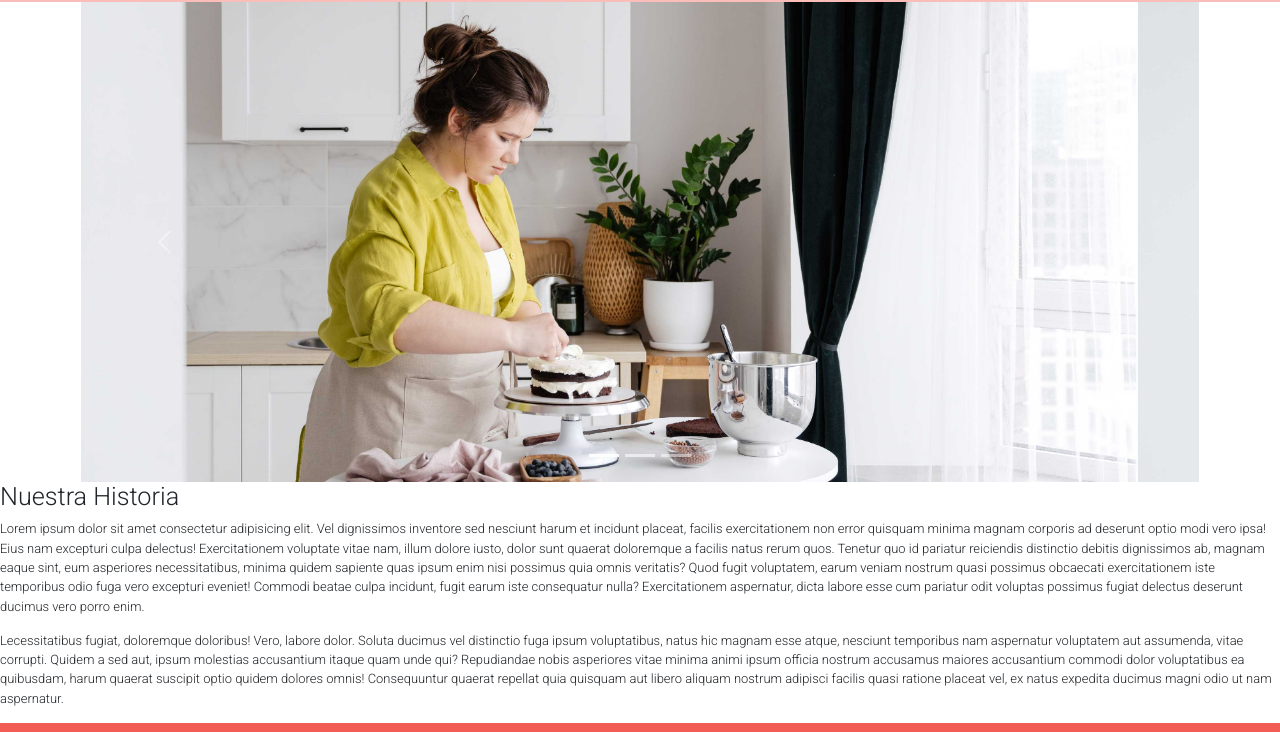
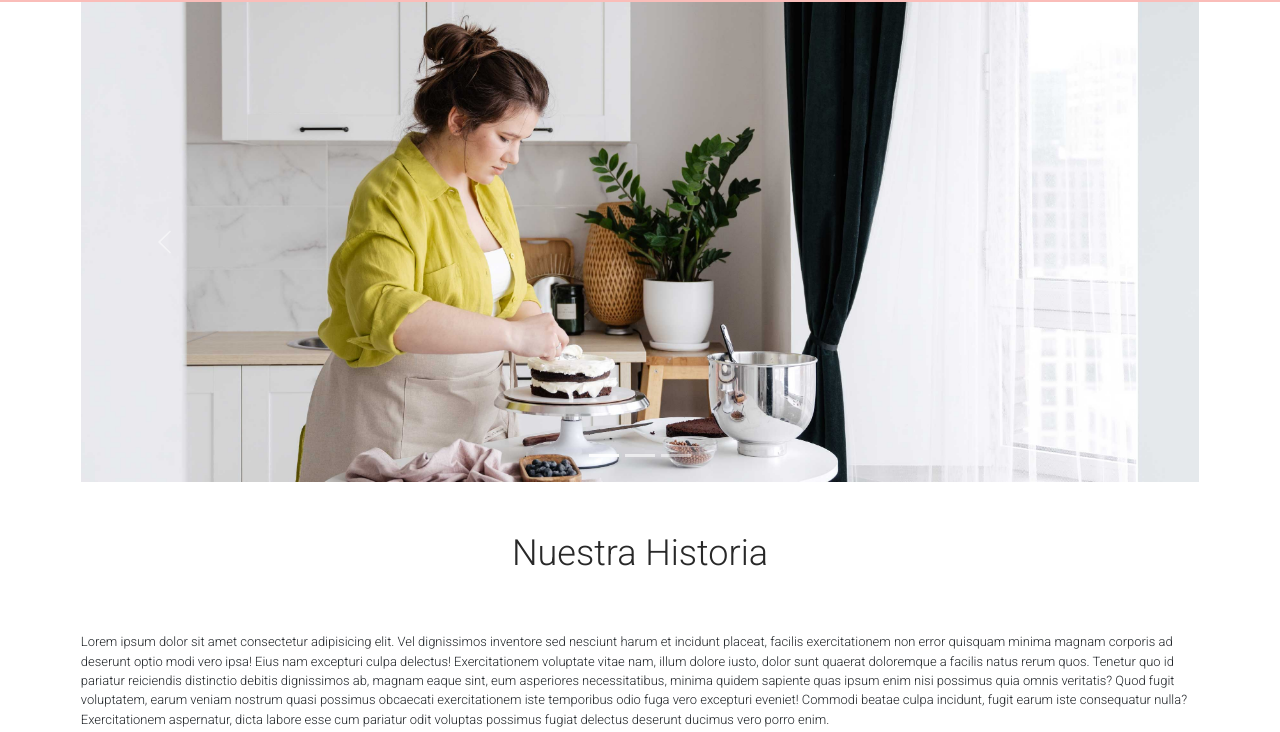
Before and after one commit to javierasila/desafio7-pasteleria-silva, a website: page pages/nosotros.html in a window 1280 px wide. Shown: the part 68-800 px from the top of the page. Drawn offline with nearby package versions, Linux system fonts and the light colour scheme.

Commit message:
Termiando pag nosotros

```diff
--- a/pages/nosotros.html
+++ b/pages/nosotros.html
@@ -59,12 +59,14 @@
                 </button>
               </div>
         </div>
-        <div class="nosotros__title">
-            <h3 class="main__title">Nuestra Historia</h3>
-        </div>
-        <div class="main__text">
-            <p>Lorem ipsum dolor sit amet consectetur adipisicing elit. Vel dignissimos inventore sed nesciunt harum et incidunt placeat, facilis exercitationem non error quisquam minima magnam corporis ad deserunt optio modi vero ipsa! Eius nam excepturi culpa delectus! Exercitationem voluptate vitae nam, illum dolore iusto, dolor sunt quaerat doloremque a facilis natus rerum quos. Tenetur quo id pariatur reiciendis distinctio debitis dignissimos ab, magnam eaque sint, eum asperiores necessitatibus, minima quidem sapiente quas ipsum enim nisi possimus quia omnis veritatis? Quod fugit voluptatem, earum veniam nostrum quasi possimus obcaecati exercitationem iste temporibus odio fuga vero excepturi eveniet! Commodi beatae culpa incidunt, fugit earum iste consequatur nulla? Exercitationem aspernatur, dicta labore esse cum pariatur odit voluptas possimus fugiat delectus deserunt ducimus vero porro enim. </p>
-            <p>Lecessitatibus fugiat, doloremque doloribus! Vero, labore dolor. Soluta ducimus vel distinctio fuga ipsum voluptatibus, natus hic magnam esse atque, nesciunt temporibus nam aspernatur voluptatem aut assumenda, vitae corrupti. Quidem a sed aut, ipsum molestias accusantium itaque quam unde qui? Repudiandae nobis asperiores vitae minima animi ipsum officia nostrum accusamus maiores accusantium commodi dolor voluptatibus ea quibusdam, harum quaerat suscipit optio quidem dolores omnis! Consequuntur quaerat repellat quia quisquam aut libero aliquam nostrum adipisci facilis quasi ratione placeat vel, ex natus expedita ducimus magni odio ut nam aspernatur.</p>
+        <div class="container">
+            <div class="nosotros__title">
+                <h3 class="main__title text-center">Nuestra Historia</h3>
+            </div>
+            <div class="main__text mb-5">
+                <p>Lorem ipsum dolor sit amet consectetur adipisicing elit. Vel dignissimos inventore sed nesciunt harum et incidunt placeat, facilis exercitationem non error quisquam minima magnam corporis ad deserunt optio modi vero ipsa! Eius nam excepturi culpa delectus! Exercitationem voluptate vitae nam, illum dolore iusto, dolor sunt quaerat doloremque a facilis natus rerum quos. Tenetur quo id pariatur reiciendis distinctio debitis dignissimos ab, magnam eaque sint, eum asperiores necessitatibus, minima quidem sapiente quas ipsum enim nisi possimus quia omnis veritatis? Quod fugit voluptatem, earum veniam nostrum quasi possimus obcaecati exercitationem iste temporibus odio fuga vero excepturi eveniet! Commodi beatae culpa incidunt, fugit earum iste consequatur nulla? Exercitationem aspernatur, dicta labore esse cum pariatur odit voluptas possimus fugiat delectus deserunt ducimus vero porro enim. </p>
+                <p>Lecessitatibus fugiat, doloremque doloribus! Vero, labore dolor. Soluta ducimus vel distinctio fuga ipsum voluptatibus, natus hic magnam esse atque, nesciunt temporibus nam aspernatur voluptatem aut assumenda, vitae corrupti. Quidem a sed aut, ipsum molestias accusantium itaque quam unde qui? Repudiandae nobis asperiores vitae minima animi ipsum officia nostrum accusamus maiores accusantium commodi dolor voluptatibus ea quibusdam, harum quaerat suscipit optio quidem dolores omnis! Consequuntur quaerat repellat quia quisquam aut libero aliquam nostrum adipisci facilis quasi ratione placeat vel, ex natus expedita ducimus magni odio ut nam aspernatur.</p>
+            </div>
         </div>
     </main>
     <footer class="footer">
--- a/sass/_maps.scss
+++ b/sass/_maps.scss
@@ -6,6 +6,7 @@ $estilosTitulos: (
     fontsize: 2.5rem,
     padding: 100px,
     textalign: center,
+    padding2:50px,
 );
 
 .products__title {
@@ -38,3 +39,13 @@ $estilosTitulos: (
         text-align: map-get($estilosTitulos, textalign);
     }
 }
+
+.nosotros__title {
+    .main__title {
+        color: map-get($estilosTitulos, color);
+        font-weight: map-get($estilosTitulos, fontweight);
+        font-size: map-get($estilosTitulos, fontsize);
+        padding: map-get($estilosTitulos, padding2);
+        text-align: map-get($estilosTitulos, textalign);
+    }
+}
--- a/sass/estilosSass.scss
+++ b/sass/estilosSass.scss
@@ -23,3 +23,4 @@ $tipografiaTitulos: #4e4e4e 2.5rem;
 @import "card.scss";
 @import "ubicacion.scss";
 @import "contacto.scss";
+// @import "nosotros.scss";
```
Also changed, not shown: stylesheet/estilosNuevos.css.
